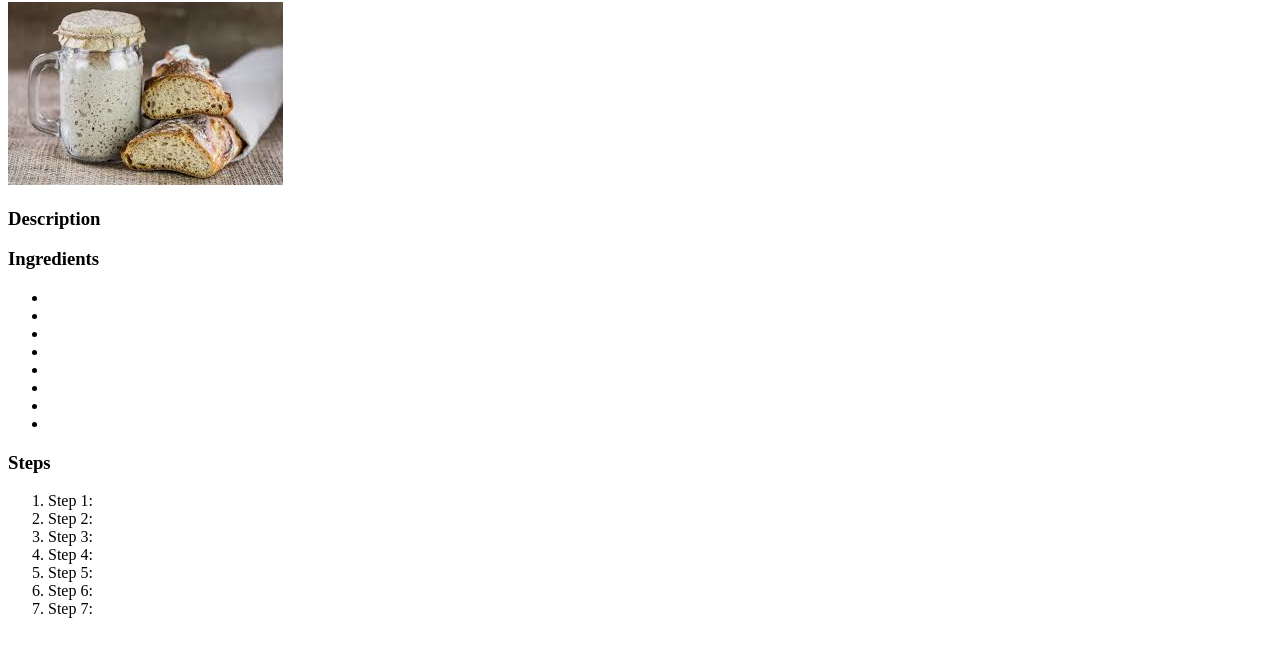
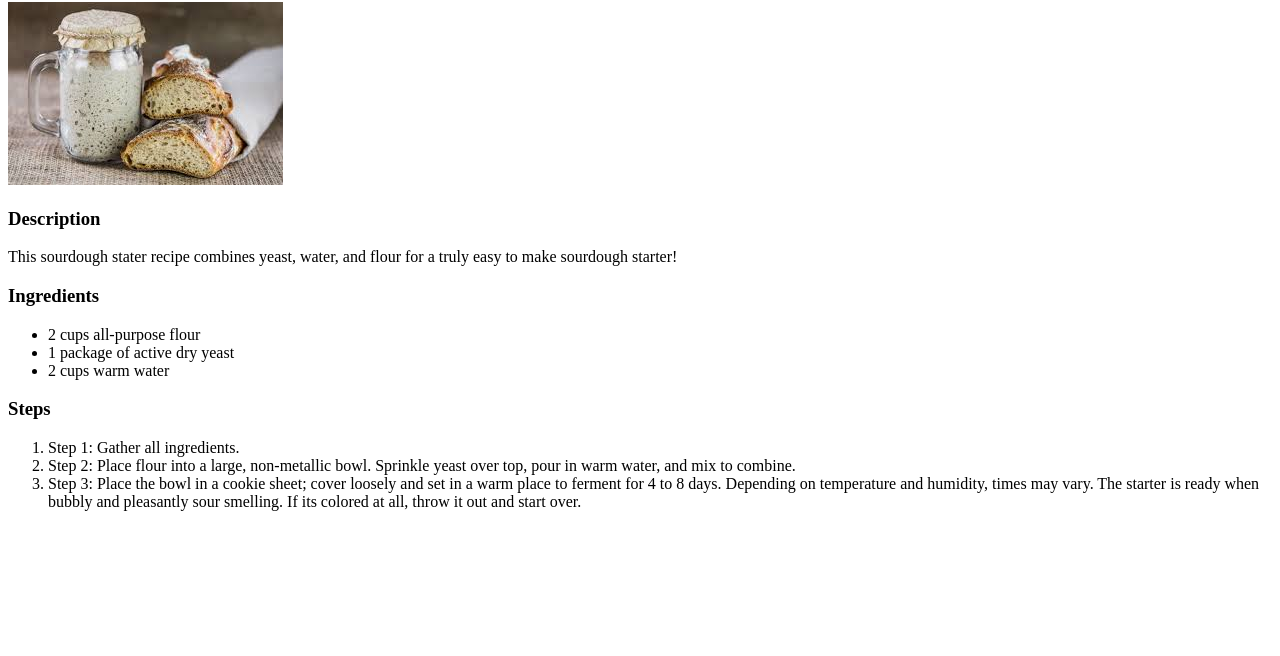
Before and after one commit to justiki/odin-recipes, a plain HTML site: page recipes/sourdough.html in a window 1280 px wide. Shown: the part 112-768 px from the top of the page. Drawn offline with Linux system fonts and the light colour scheme.

Commit message:
Added sourdough starter recipe

```diff
--- a/recipes/sourdough.html
+++ b/recipes/sourdough.html
@@ -3,43 +3,36 @@
 <head>
     <meta charset="UTF-8">
     <meta name="viewport" content="width=device-width, initial-scale=1.0">
-    <title>Document</title>
+    <title>Easy Sourdough Starter</title>
 </head>
 <body>
     <p><a href="../index.html">Back to: All Recipes</a></p>
     <h1>Easy Sourdough Starter</h1>
     <img src="img/sourdough.jpeg" alt="Sourdough starter in a glass jar and some sourdough bread">
     <h3>Description</h3>
-    <p>
+    <p>This sourdough stater recipe combines yeast, water,
+        and flour for a truly easy to make sourdough starter!
     </p>
 
     <h3>Ingredients</h3>
     <ul>
-        <li></li>
-        <li></li>
-        <li></li>
-        <li></li>
-        <li><li>
-        <li></li>
-        <li></li>
+        <li>2 cups all-purpose flour</li>
+        <li>1 package of active dry yeast</li>
+        <li>2 cups warm water</li>
     </ul>
 
     <h3>Steps</h3>
     <ol>
-        <li>Step 1:
+        <li>Step 1: Gather all ingredients.
         </li>
-        <li>Step 2:
+        <li>Step 2: Place flour into a large, non-metallic bowl.
+            Sprinkle yeast over top, pour in warm water, and mix to combine.
         </li>
-        <li>Step 3:
-        </li>
-        <li>Step 4:
-        </li>
-        <li>Step 5:
-        </li>
-        <li>Step 6:
-        </li>
-        <li>Step 7:
-        </li>
+        <li>Step 3: Place the bowl in a cookie sheet; cover loosely
+            and set in a warm place to ferment for 4 to 8 days. Depending on
+            temperature and humidity, times may vary. The starter is
+            ready when bubbly and pleasantly sour smelling. If its colored
+            at all, throw it out and start over.
     </ol>
 </body>
 </html>
```
